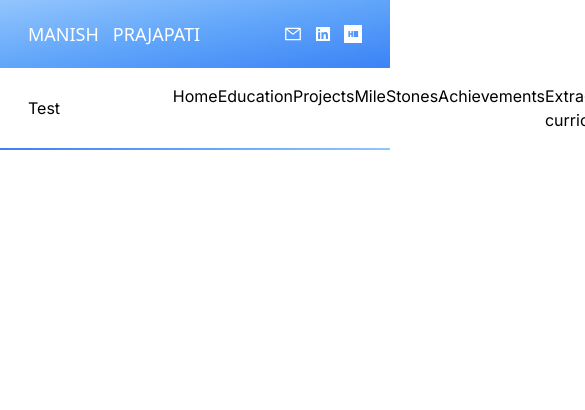
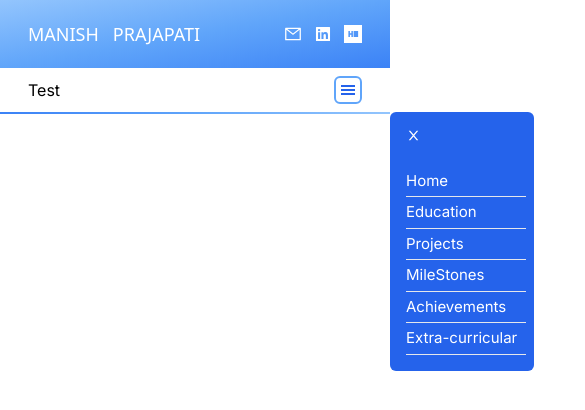
Before and after one commit to Manishhh24/manish-prajapati-resume, a Next.js app: page / in a window 390 px wide. Shown: the top 410 px of the page, 585 px wide, since content can reach past the window. Built offline with nearby package versions, Linux system fonts and the light colour scheme.

Commit message:
Navbar created for resume

```diff
--- a/components/header/Navbar.tsx
+++ b/components/header/Navbar.tsx
@@ -1,35 +1,64 @@
-import React from "react";
+"use client";
+import React, { useRef, useState } from "react";
+import { navbarContent } from "@/constants/components/header/navbarContent";
+import { GiHamburgerMenu } from "react-icons/gi";
+import { AiOutlineClose } from "react-icons/ai";
+import Link from "next/link";
 
 const Navbar = () => {
-  const menuItems = [
-    "Home",
-    "Education",
-    "Projects",
-    "MileStones",
-    "Achievements",
-    "Extra-curricular",
-  ];
-
+  const menuRef = useRef<HTMLDivElement>(null);
+  const [translateX, setTranslateX] = useState("translate-x-36");
   return (
     <>
-      <div className="">
       <nav className="flex justify-between items-center pl-7">
-          <div className="w-1/5">Test</div>
-          <div className="w-3/5 flex flex-row">
-            <div className="flex flex-grow justify-around">
-              {menuItems.map((menuitem, i) => {
+        <div className="w-full sm:w-1/5">Test</div>
+        <div className="w-full hidden sm:w-3/5 smd:flex flex-row">
+          <div className="flex flex-grow text-xs md:text-sm lg:text-base">
+            {navbarContent.map((menuitem, i) => {
               return (
                 <div
-                    className={`flex flex-grow justify-around hover:text-blue-700 transition-all ease-in-out hover:underline hover:underline-offset-8 duration-300 hover:cursor-pointer`}
+                  className={`flex flex-grow justify-between hover:text-blue-700 transition-all ease-in-out hover:underline hover:underline-offset-8 duration-300 hover:cursor-pointer`}
                 >
-                    <div className="flex justify-around py-4">{menuitem}</div>
+                  <div className="flex justify-around py-4">
+                    {menuitem.label}
+                  </div>
                 </div>
               );
             })}
           </div>
         </div>
+        <div
+          className="flex smd:hidden mr-7 my-2 p-1 text-blue-600 border-blue-400 transition-all active:bg-blue-600 active:text-white border-[2px] rounded-md"
+          onClick={() =>
+            setTranslateX(
+              translateX == "translate-x-36"
+                ? "translate-x-1"
+                : "translate-x-36"
+            )
+          }
+        >
+          <GiHamburgerMenu className="text-end" />
+        </div>
+        <div
+          ref={menuRef}
+          className={`fixed bg-blue-600 smd:hidden ${translateX} h-fit rounded-md w-36 z-[1] p-4 pr-2 right-0 top-0 mt-28 sm:mt-36 md:mt-44 transition-all duration-500`}
+        >
+          <div className="flex flex-col text-[15px] text-white">
+            <a>
+              <AiOutlineClose onClick={() => setTranslateX("translate-x-36")} />
+            </a>
+            <br />
+            {navbarContent.map((menuItem, i) => {
+              return (
+                <Link href="" className="py-1 border-b-[1px] ">
+                  {menuItem.label}
+                </Link>
+              );
+            })}
+          </div>
+        </div>
       </nav>
-      </div>
+
       <div className="bg-gradient-to-r from-blue-500 via-blue-400 to-blue-300 h-[2px] w-full"></div>
     </>
   );
```
Lines whose indentation alone changed are shown as unchanged.
